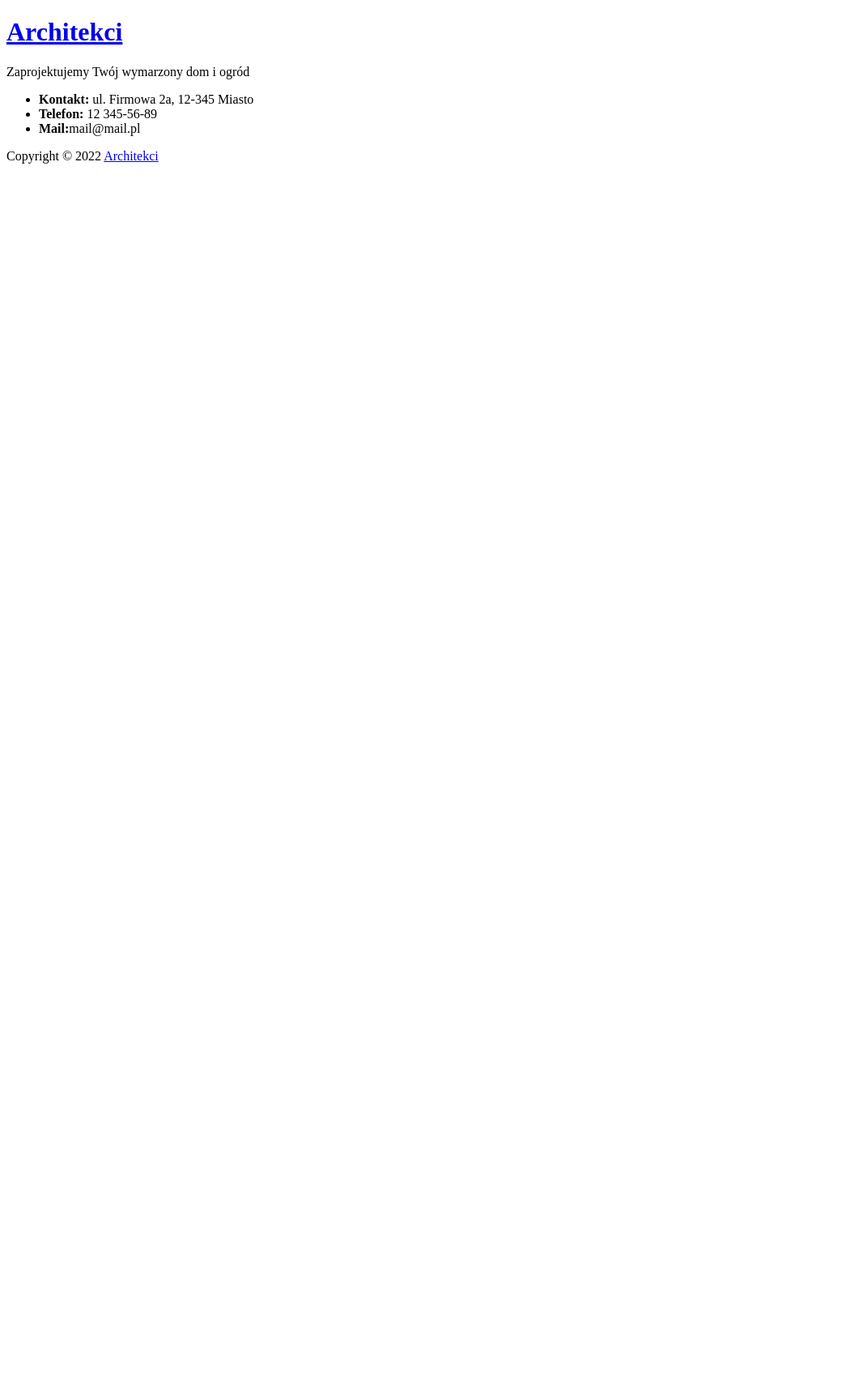
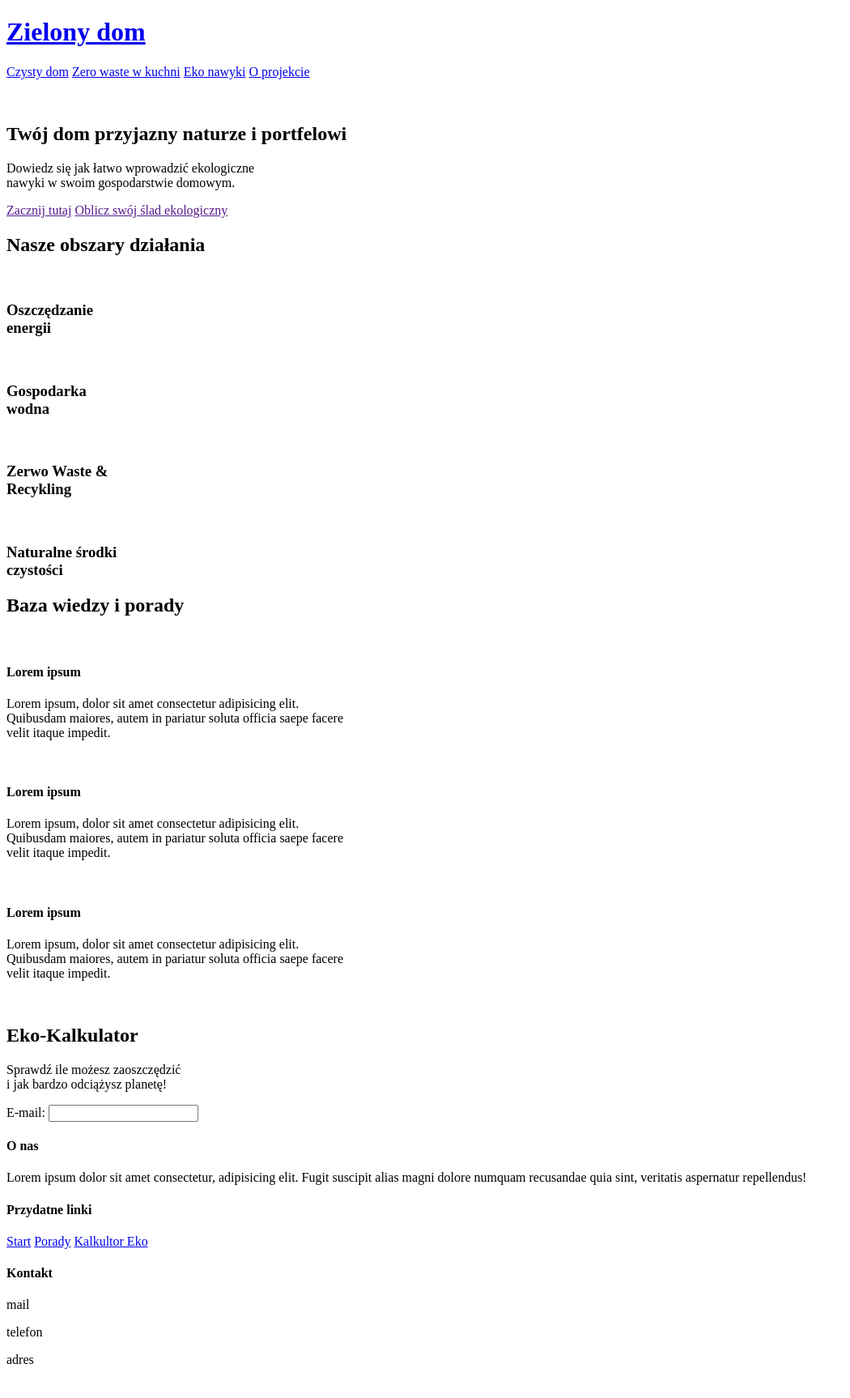
Before and after one commit to Patysia002/Patrycja.github.io, a plain HTML site: page index.html in a window 1280 px wide. Shown: the whole page at 81% size, without its empty margins (0-1050 px from the left). Before the commit the page ends 800 px from the top, so only its background shows below. Drawn offline with Linux system fonts and the light colour scheme.

Commit message:
Add files via upload

```diff
--- a/index.html
+++ b/index.html
@@ -1,27 +1,103 @@
 <!DOCTYPE html>
-<html lang="en">
+<html lang="pl">
 <head>
-<title>Firma architektoniczna</title>
-<meta charset="utf-8">
-<meta name="viewport" content="width=device-width, initial-scale=1">
-<link rel="stylesheet" href="assets/css/style.css">
+    <meta charset="UTF-8">
+    <meta name="viewport" content="width=device-width, initial-scale=1.0">
+    <title>Ekologia domowa - Strona główna</title>
 </head>
 <body>
-<header class="header">
- <h1><a href = "index.html">Architekci</a></h1>
- <p>Zaprojektujemy Twój wymarzony dom i ogród</p>
-</header>
-<footer>
-<div class="content">
-<ul>
-<li class="contact"><strong>Kontakt:</strong> ul. Firmowa 2a, 12-345 Miasto</li>
-<li class="center"><strong>Telefon:</strong> 12 345-56-89</li>
-<li class="contact"><strong>Mail:</strong><a href:mail@mail.pl>mail@mail.pl</a></li>
-</ul>
-<div class="copyright">
-<p>Copyright &#169; 2022 <a href="index.html">Architekci</a></p>
-</div>
-</div>
-</footer>
+    <header>
+        <p><h1><a href = index.html>Zielony dom</a></h1>
+            <a href = "czystydom.html">Czysty dom</a>
+           <a href = zerowastewkuchni.html>Zero waste w kuchni</a>
+           <a href = "ekonawyki.html">Eko nawyki</a>
+           <a href = "oprojekcie.html">O projekcie</a>
+        </p>
+    </header>
+
+    <section id = glowna>
+        <img src = "">
+        <h1>Twój dom przyjazny naturze i portfelowi</h1>
+        <p>Dowiedz się jak łatwo wprowadzić ekologiczne <br> nawyki w swoim gospodarstwie domowym.</p>
+        <a href = "" class = "button-link">Zacznij tutaj</a>
+        <a href = "" class = "button-link">Oblicz swój ślad ekologiczny</a>
+    </section>
+
+
+    <section id = kategorie>
+        <h2>Nasze obszary działania</h2>
+        <section class = kategorie>
+            <img src = "">
+            <h3>Oszczędzanie<br>energii</h3>
+        </section>
+        <section class = kategorie>
+            <img src = "">
+            <h3>Gospodarka<br>wodna</h3>
+        </section>
+        <section class = kategorie>
+            <img src = "">
+            <h3>Zerwo Waste &<br>Recykling</h3>
+        </section>
+        <section class = kategorie>
+            <img src = "">
+            <h3>Naturalne środki <br>czystości</h3>
+        </section>
+    </section>
+
+    <section id = baza_wiedzy>
+        <h2>Baza wiedzy i porady</h2>
+        <section>
+            <img src = "">
+            <h4>Lorem ipsum</h4>
+            <p>Lorem ipsum, dolor sit amet consectetur adipisicing elit.<br> Quibusdam maiores, autem in pariatur soluta officia saepe facere<br> velit itaque impedit.</p>
+        </section>
+        <section>
+            <img src = "">
+            <h4>Lorem ipsum</h4>
+            <p>Lorem ipsum, dolor sit amet consectetur adipisicing elit.<br> Quibusdam maiores, autem in pariatur soluta officia saepe facere<br> velit itaque impedit.</p>
+        </section>
+        <section>
+            <img src = "">
+            <h4>Lorem ipsum</h4>
+            <p>Lorem ipsum, dolor sit amet consectetur adipisicing elit.<br> Quibusdam maiores, autem in pariatur soluta officia saepe facere<br> velit itaque impedit.</p>
+        </section>
+
+    </section>
+
+    <section id = kalkulator>
+        <img src = "">
+        <h2>Eko-Kalkulator</h2>
+        <p>Sprawdź ile możesz zaoszczędzić<br>i jak bardzo odciążysz planetę!</p>
+    </section>
+
+    <section id = newsletter>
+        <form action="/wyslij" method="post">
+             <label for="email">E-mail:</label>
+            <input type="email" id="email" name="email" required>
+        </form>
+    </section>
+    <footer>
+        <section id = o_nas>
+            <h4>O nas</h4>
+            <p>Lorem ipsum dolor sit amet consectetur, adipisicing elit. Fugit suscipit alias magni dolore numquam recusandae quia sint, veritatis aspernatur repellendus!</p>
+        </section>
+        <section id = linki>
+            <h4>Przydatne linki</h4>
+            <a href = "start.html">Start</a>
+            <a href = "porady.html">Porady</a>
+            <a href = "kalkulator.html">Kalkultor Eko</a>
+        </section>
+        <section id = kontakt>
+            <h4>Kontakt</h4>
+            <p>mail</p>
+            <p>telefon</p>
+            <p>adres</p>
+        </section>
+        <section id = socialmedia>
+            <a href = ""><img src = ""></a>
+            <a href = ""><img src = ""></a>
+            <a href = ""><img src = ""></a>
+        </section>
+    </footer>
 </body>
 </html>
```
